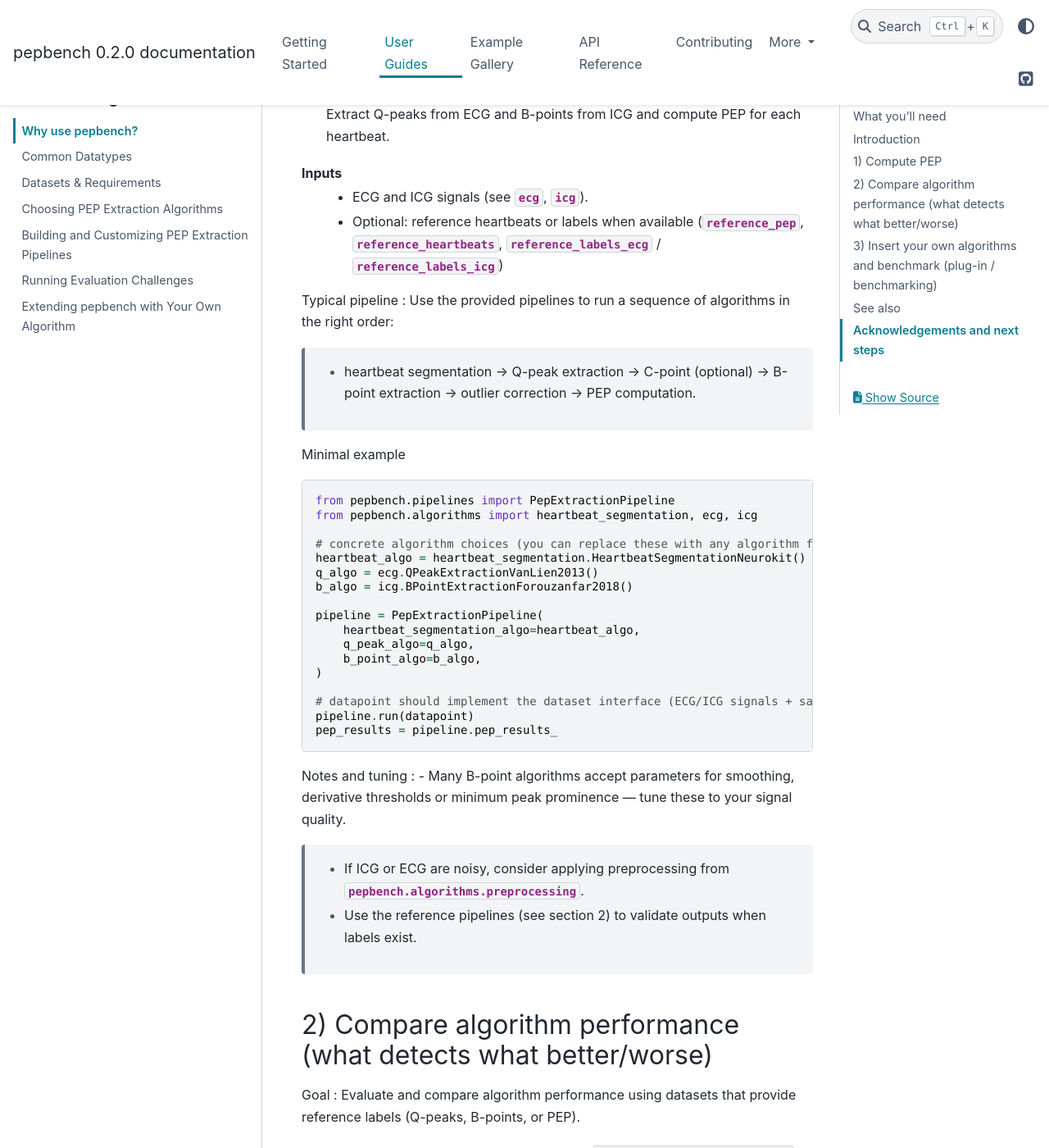
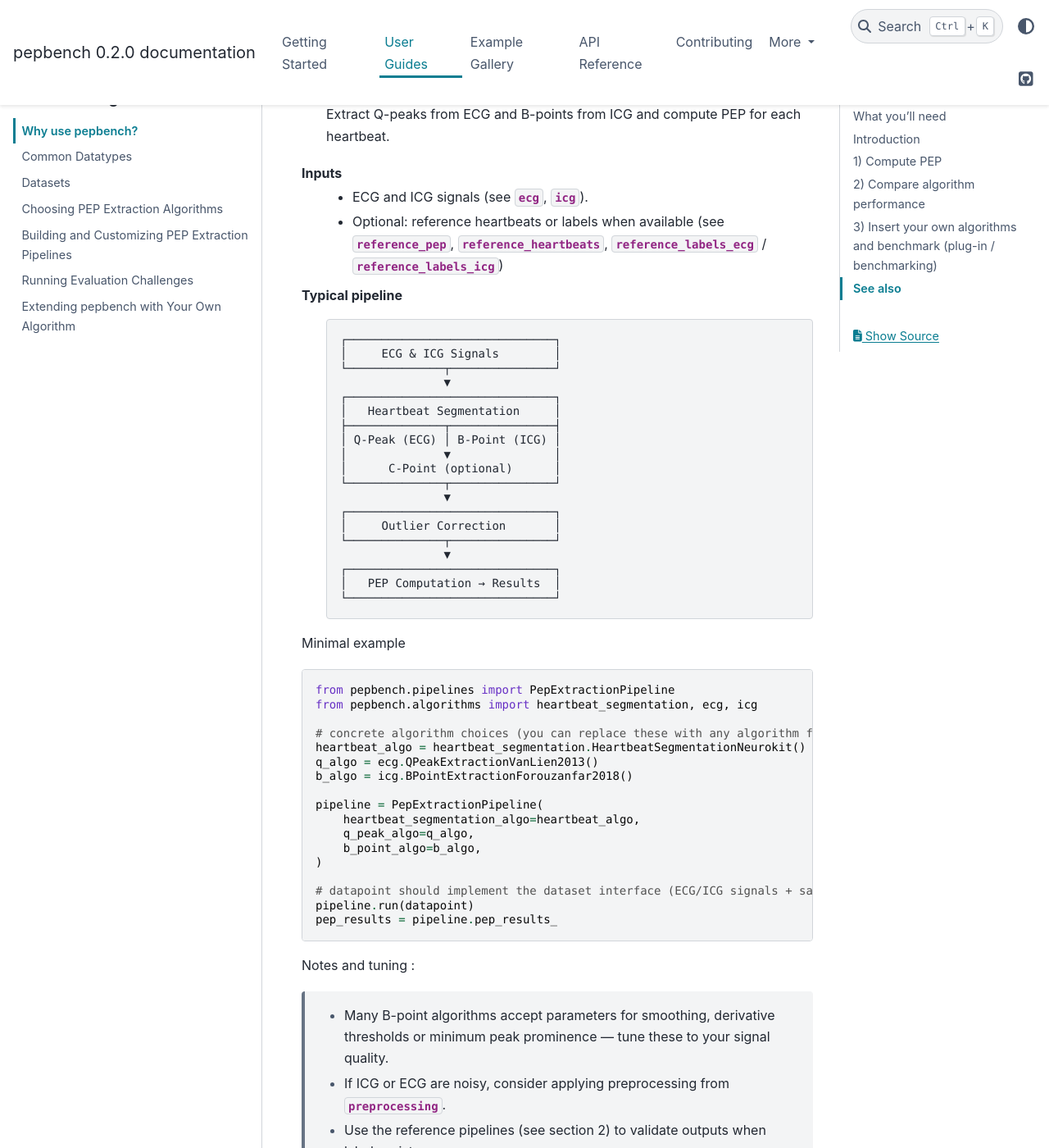
Before and after one commit to empkins/pepbench, a Sphinx documentation site: the page built from docs/guides/usages.rst, in a window 1280 px wide and 1400 px high, scrolled down 929 px. Shown: the whole window at 82% size. Built offline with Sphinx 7.4.7 and the PyData theme 0.15.4, drawn with Linux system fonts in a browser that asks for light colours; pages that are not in the unit, such as notebooks, are missing from menus; the version number is read from the project's files by our own code; some of the changed text lies outside the part shown.

Commit message:
User Guide WIP

```diff
--- a/docs/guides/datasets.rst
+++ b/docs/guides/datasets.rst
@@ -1,7 +1,7 @@
 .. _user_guide_datasets:
 
-Datasets & Requirements
-=======================
+Datasets
+========
 
 pepbench uses `tpcp <https://pypi.org/project/tpcp/>`_ dataset classes.
 Each datapoint provides ECG/ICG signals plus metadata required by pipelines
@@ -136,7 +136,7 @@
 
 .. _user_guide_creating_custom_datasets:
 Create your Own Dataset Class
---------------------------
+------------------------------
 If you have a larger collection of ECG/ICG recordings or want to integrate with pepbench's indexing and grouping features, it's best to create a custom dataset class by subclassing :class:`~pepbench.datasets.BasePepDataset` or :class:`~pepbench.datasets.BasePepDatasetWithAnnotations`.
 This allows you to implement the required properties and methods while leveraging the full power of the tpcp framework for indexing, grouping, and iteration.
 
--- a/docs/guides/usages.rst
+++ b/docs/guides/usages.rst
@@ -28,11 +28,30 @@
 
 Inputs
   - ECG and ICG signals (see :attr:`~pepbench.datasets.BasePepDataset.ecg`, :attr:`~pepbench.datasets.BasePepDataset.icg`).
-  - Optional: reference heartbeats or labels when available (:attr:`~pepbench.datasets.BasePepDatasetWithAnnotations.reference_pep`, :attr:`~pepbench.datasets.BasePepDatasetWithAnnotations.reference_heartbeats`, :attr:`~pepbench.datasets.BasePepDatasetWithAnnotations.reference_labels_ecg` / :attr:`~pepbench.datasets.BasePepDatasetWithAnnotations.reference_labels_icg`)
+  - Optional: reference heartbeats or labels when available (see :attr:`~pepbench.datasets.BasePepDatasetWithAnnotations.reference_pep`, :attr:`~pepbench.datasets.BasePepDatasetWithAnnotations.reference_heartbeats`, :attr:`~pepbench.datasets.BasePepDatasetWithAnnotations.reference_labels_ecg` / :attr:`~pepbench.datasets.BasePepDatasetWithAnnotations.reference_labels_icg`)
 
 Typical pipeline
-: Use the provided pipelines to run a sequence of algorithms in the right order:
-  - heartbeat segmentation -> Q-peak extraction -> C-point (optional) -> B-point extraction -> outlier correction -> PEP computation.
+  .. code-block:: text
+
+   ┌──────────────────────────────┐
+   │     ECG & ICG Signals        │
+   └──────────────┬───────────────┘
+                  ▼
+   ┌──────────────────────────────┐
+   │   Heartbeat Segmentation     │
+   ├──────────────┬───────────────┤
+   │ Q-Peak (ECG) │ B-Point (ICG) │
+   │              ▼               │
+   │      C-Point (optional)      │
+   └──────────────┬───────────────┘
+                  ▼
+   ┌──────────────────────────────┐
+   │     Outlier Correction       │
+   └──────────────┬───────────────┘
+                  ▼
+   ┌──────────────────────────────┐
+   │   PEP Computation → Results  │
+   └──────────────────────────────┘
 
 Minimal example
 
@@ -57,27 +76,32 @@
     pep_results = pipeline.pep_results_
 
 Notes and tuning
-: - Many B-point algorithms accept parameters for smoothing, derivative thresholds or minimum peak prominence — tune these to your signal quality.
-  - If ICG or ECG are noisy, consider applying preprocessing from :mod:`pepbench.algorithms.preprocessing`.
+:
+  - Many B-point algorithms accept parameters for smoothing, derivative thresholds or minimum peak prominence — tune these to your signal quality.
+  - If ICG or ECG are noisy, consider applying preprocessing from :mod:`~pepbench.algorithms.preprocessing`.
   - Use the reference pipelines (see section 2) to validate outputs when labels exist.
 
-2) Compare algorithm performance (what detects what better/worse)
-----------------------------------------------------------------
+2) Compare algorithm performance
+--------------------------------
 
 Goal
-: Evaluate and compare algorithm performance using datasets that provide reference labels (Q-peaks, B-points, or PEP).
+:
+Evaluate and compare algorithm performance using datasets that provide reference labels (Q-peaks, B-points, or PEP).
 
 Inputs
-: - A labeled dataset (example datasets: `example_data/Empkins_Dataset` or any dataset implementing the project's dataset interface).
+:
+  - A labeled dataset (example datasets: :class:`~pepbench.datasets.EmpkinsDataset`, :class:`~pepbench.datasets.GuardianDataset` or any dataset implementing the :class:`tpcp.Dataset` interface).
   - A list of algorithms to evaluate for the same detection task.
 
 Recommended metrics
-: - True positives / false positives / false negatives per heartbeat (match heartbeats first).
+:
+  - True positives / false positives / false negatives per heartbeat (match heartbeats first).
   - Mean absolute error (ms) of detected event timing vs. reference.
   - Coverage (how many heartbeats could be processed) and failure modes (NaNs / rejected beats).
 
 Evaluation workflow (concise)
-: 1. Use a reference pipeline that plugs either reference B-points or reference Q-peaks (see :class:`pepbench.pipelines.PepExtractionPipelineReferenceBPoints` and :class:`pepbench.pipelines.PepExtractionPipelineReferenceQPeaks`).
+:
+  1. Use a reference pipeline that plugs either reference B-points or reference Q-peaks (see :class:`pepbench.pipelines.PepExtractionPipelineReferenceBPoints` and :class:`pepbench.pipelines.PepExtractionPipelineReferenceQPeaks`).
   2. For each algorithm, run the pipeline on all labeled datapoints and collect per-heartbeat differences.
   3. Aggregate results across subjects and report distributions (boxplots, mean/median error).
 
@@ -101,8 +125,9 @@
     # loop over labeled datapoints and collect ref_pipeline.pep_results_
 
 Interpretation tips
-: - Inspect matched vs. unmatched heartbeats to identify whether mismatches arise from heartbeat segmentation, Q-peak detection, or B-point localization.
-  - Use visualization helpers in :doc:`../modules/plotting/index` (or :mod:`pepbench.plotting.algorithms`) to inspect per-beat overlays.
+:
+  - Inspect matched vs. unmatched heartbeats to identify whether mismatches arise from heartbeat segmentation, Q-peak detection, or B-point localization.
+  - Use visualization helpers in :doc:`../modules/plotting/index` to inspect per-beat overlays.
 
 3) Insert your own algorithms and benchmark (plug-in / benchmarking)
 ------------------------------------------------------------------
@@ -135,7 +162,8 @@
     # use MyQPeakAlgo in the same pipelines as built-ins to benchmark
 
 Benchmarking tips
-: - Reuse the existing benchmarking notebooks under ``experiments/pep_algorithm_benchmarking`` for batch runs and plotting.
+:
+  - Reuse the existing benchmarking notebooks under ``experiments/pep_algorithm_benchmarking`` for batch runs and plotting.
   - Compare across algorithms using the same heartbeat segmentation and dataset to isolate differences to the extraction step.
   - Automate parameter sweeps (grid search) when tuning algorithm hyperparameters and record results per parameter set.
 
@@ -145,12 +173,3 @@
 - :doc:`../modules/algorithms/index` (algorithm reference and available implementations)
 - :doc:`../guides/pipelines` (pipeline usage and parameter reference)
 - :doc:`../guides/evaluation` (evaluation strategies and metrics)
-- Source: ``src/pepbench/algorithms`` and ``src/pepbench/pipelines`` for implementation patterns and interfaces
-
-Acknowledgements and next steps
-------------------------------
-
-This guide is a compact starting point. Consider adding:
-
-- A short worked example notebook that runs a full benchmark on a small example dataset.
-- A troubleshooting section for common failure modes (e.g., mismatched sampling rates, noisy signals).
```
Also changed, not shown: other parts of docs/guides/usages.rst (+4 -2 lines), docs/modules/algorithms/index.rst (+12 -0 lines).
